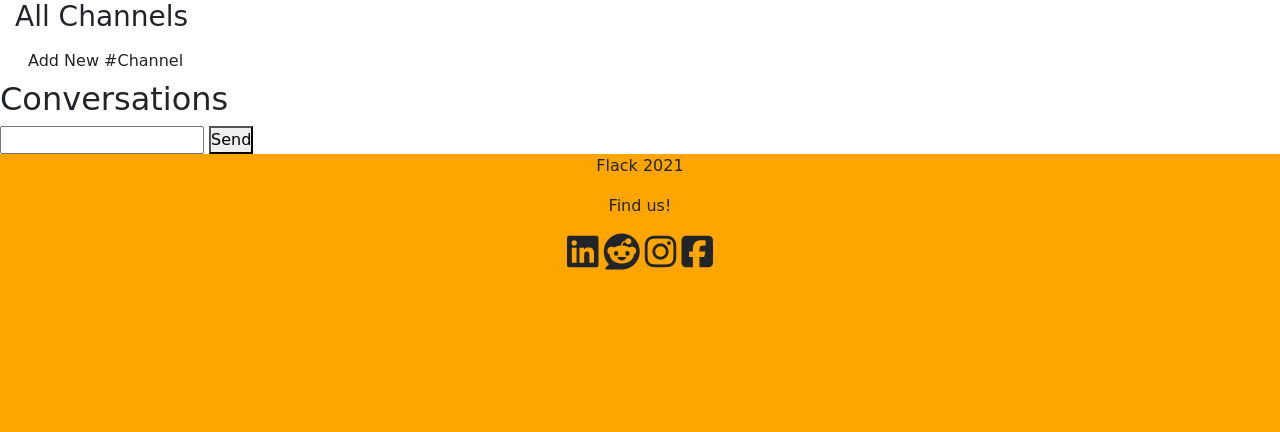
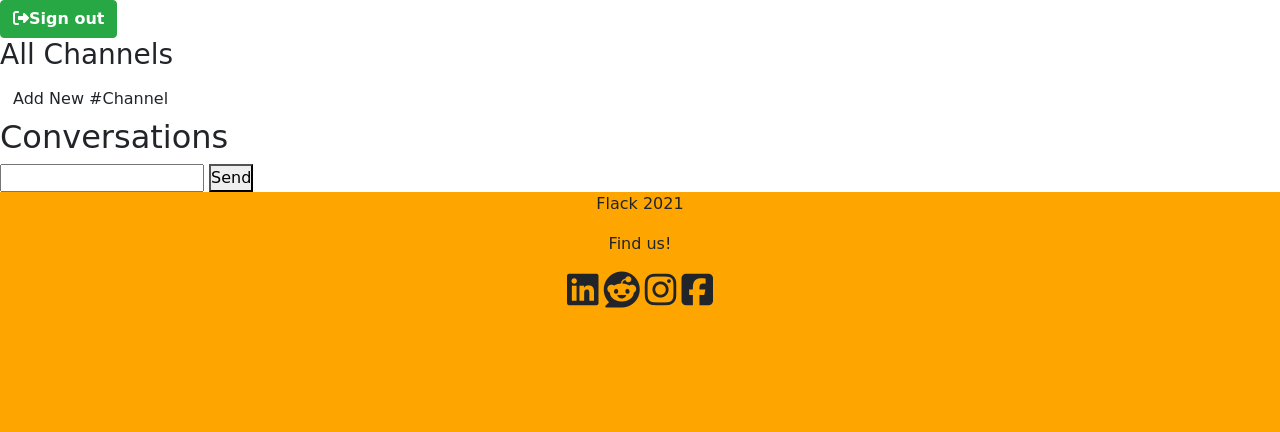
Before and after one commit to MajorTom97/cs50w-project2, a Flask app: page / in a window 1280 px wide. Shown: the part 56-488 px from the top of the page. Before the commit the page ends 326 px from the top, so only its background shows below. Run offline with Flask 2, Linux system fonts and the light colour scheme; the visitor is signed in with stand-in values (Sample User, id 1); some libraries are stand-ins or nearby versions; some web fonts are replaced.

Commit message:
Kurz den endes :)

```diff
--- a/application.py
+++ b/application.py
@@ -103,6 +103,7 @@ def newMessages(data):
     channels[channel] += [message]
     emit(f'New Messages on channel', message, channel)
 
+# Join to a channel
 @socketio.on("join")
 def join_on():
     nickname = session.get("nickname")
--- a/static/scripts/socketio.js
+++ b/static/scripts/socketio.js
@@ -32,6 +32,7 @@ document.addEventListener('DOMContentLoaded', () => {
         const li = document.createElement("li");
         li.className = "list"
         li.innerHTML = <b>${data.messages}</b>;
+        $("#list").append(li);
         //document.querySelector("#join").append(li);
         //console.log("Send")
     })
@@ -49,7 +50,7 @@ document.addEventListener('DOMContentLoaded', () => {
     }
 
     socket.on("newMessage", data => {
-        var message_container = document.querySelector("#newMessages");
+        var message = document.querySelector("#newMessages");
         //var message_received =
     })
 
--- a/static/styles/style.css
+++ b/static/styles/style.css
@@ -62,7 +62,7 @@
   background-image: url(../styles/img/cinema.png);
 }
 
-.card card-science {
+.card-science {
   background-image: url(../styles/img/science.jpg);
 }
 
--- a/static/styles/style.scss
+++ b/static/styles/style.scss
@@ -59,7 +59,7 @@
     background-image: url(../styles/img/cinema.png);
   }
 
-  .card card-science{
+  .card-science{
     background-image: url(../styles/img/science.jpg);
   }
 
--- a/templates/base.html
+++ b/templates/base.html
@@ -27,7 +27,7 @@ Sign in
               <input type="text" class="form-control" id="nick" name="nickname" placeholder="nickname">
               <small class="form-text text-muted">Pick a tricky nickname!</small>
             </div>
-            <button type="submit" class="button">Sign in</button>
+            <button type="submit" class="btn btn-dark">Sign in</button>
           </form>
         </div>
         <div class="col">
--- a/templates/chat.html
+++ b/templates/chat.html
@@ -5,7 +5,20 @@ Chat Room
 {% endblock %}
 
 {% block content %}
-<div class="container-fluid">
+
+<div>
+  <a href="/logout"><button type="button" class="btn btn-success"><strong><i class="fa fa-sign-out" aria-hidden="true"></i>Sign out</strong></button></a>
+</div>
+
+
+<script>
+  $('#modal').on('shown.bs.modal', function () {
+    $('#newchannel').trigger('focus')
+  })
+</script>
+
+
+<div class="column-box">
   <div class="channels">
     <h3>All Channels</h3>
     <div class="channel-container">
@@ -20,7 +33,7 @@ Chat Room
 
       {% endfor %}
       <!--Modal to create a channel-->
-        <div class="modal fade" tabindex="-1">
+      <div class="modal" tabindex="-1">
         <div class="modal-dialog">
           <div class="modal-content">
             <div class="modal-header">
@@ -34,8 +47,8 @@ Chat Room
               <input id="newchannel" autocomplete="off" class="form-control" type="text" placeholder="#New Channel Name">
             </div>
             <div class="modal-footer">
-                <button type="button" class="btn btn-warning" data-dismiss="modal">Cancel</button>
-                <button type="submit" class="btn btn-outline-success" id="create-newchannel">Create Channel</button>
+              <button type="button" class="btn btn-warning" data-dismiss="modal"><i class="fa fa-ban" aria-hidden="true"></i>Cancel</button>
+              <button type="submit" class="btn btn-success" id="create-newchannel"><i class="fa fa-check-circle" aria-hidden="true"></i>Create Channel</button>
             </div>
           </div>
         </div>
@@ -44,6 +57,9 @@ Chat Room
   </div>
 </div>
 
+
+
+<div class="column">
     <div class="messages" >
       <h2>Conversations</h2>
       <div class="messages-container">
@@ -53,4 +69,5 @@ Chat Room
         </form>
       </div>
     </div>
+</div>
 {% endblock %}
```
Also changed, not shown: 1 other file. Lines whose indentation alone changed are shown as unchanged.
